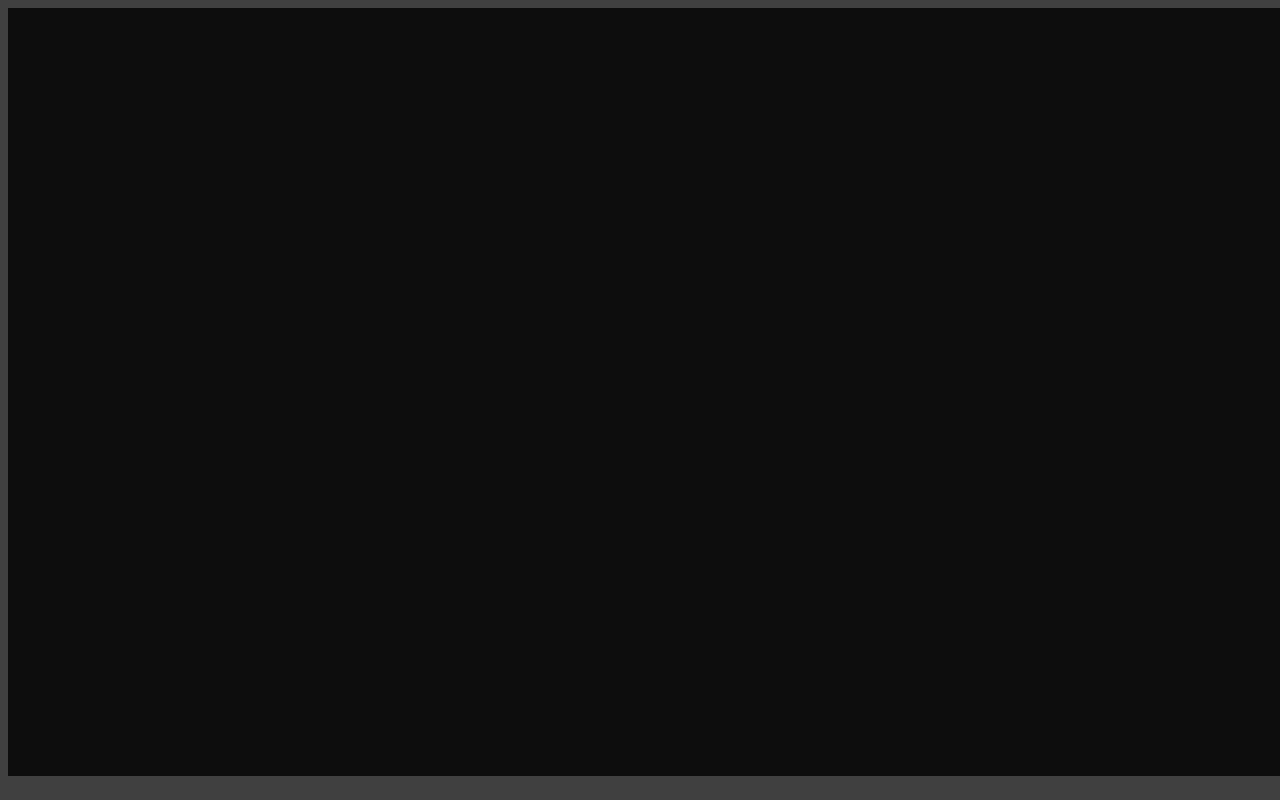
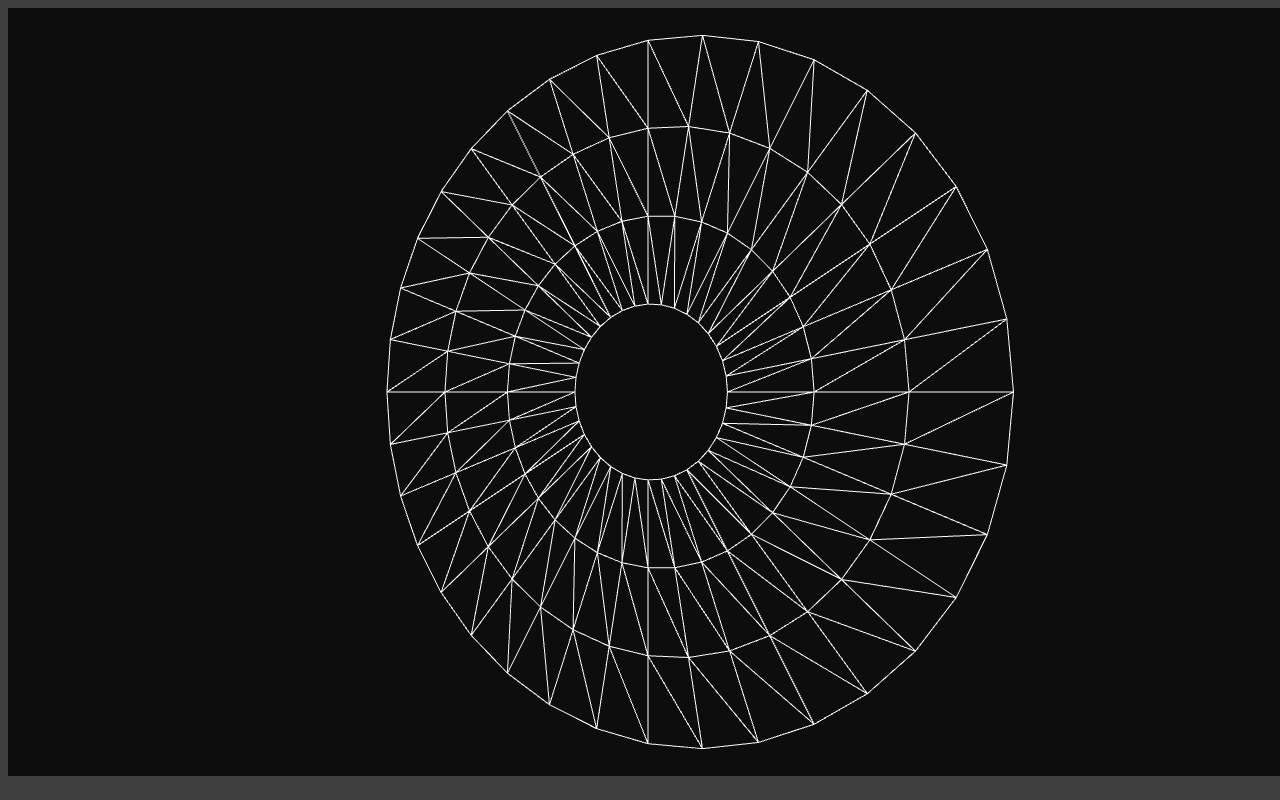
Before and after one commit to pkivolowitz/CSC3770-S-2020, a plain HTML site: page sample/index.html in a window 1280 px wide. Drawn offline with Linux system fonts and the light colour scheme; animation ran at ten frames a second.

Commit message:
lighting is good now - did not fix initialization bug

```diff
--- a/sample/index.html
+++ b/sample/index.html
@@ -38,6 +38,7 @@
 				// The "depth test" is  required  to enable display of only what is
 				// in "front".
 				gl.enable(gl.DEPTH_TEST);
+				gl.frontFace(gl.CW);
 				let P = mat4.create();
 				let V = mat4.create();
 				let M = mat4.create();
@@ -45,7 +46,7 @@
 				let MVP = mat4.create();
 
 				mat4.perspective(P, Radians(40.0), glcanvas.clientWidth / glcanvas.clientHeight, near_plane, far_plane);
-				mat4.lookAt(V, vec3.fromValues(0, 0, 8), vec3.fromValues(0, 0, 0), vec3.fromValues(0, 1, 0));
+				mat4.lookAt(V, vec3.fromValues(0, 0, 6), vec3.fromValues(0, 0, 0), vec3.fromValues(0, 1, 0));
 				// NOTE: This is NOT 15 RPM - you still have to figure that out.-
 				let theta = now * Math.PI / 6.0;
 				mat4.rotate(M, M, theta, y_axis);
@@ -121,7 +122,7 @@
 			var y_axis = vec3.fromValues(0, 1, 0);
 			var z_axis = vec3.fromValues(0, 0, 1);
 			var near_plane = 1;
-			var far_plane = 15;
+			var far_plane = 20;
 
 			var glcanvas = document.getElementById('glcanvas');
 			var txcanvas = document.getElementById("txcanvas");
@@ -133,7 +134,7 @@
 			var color_shader = {};
 			var solid_shader = {};
 			var phong_shader = {};
-			var wireframe = false;
+			var wireframe = true;
 			var number_vertices = false;
 			var display_normals = false;
 			var draw_solid = false;
@@ -150,7 +151,7 @@
 			InitializeSolidColorShader();
 			InitializePhongShader();
 
-			var disc = new Disc(0.1, 2.0, 72, 4, solid_shader);
+			var disc = new Disc(0.5, 2.0, 36, 3, solid_shader);
 			/*	These must come after shaders have been initialized.
 			*/
 
--- a/sample/shader_sources.js
+++ b/sample/shader_sources.js
@@ -135,9 +135,9 @@ vec4 ads()
 		return vec4(u_mt.ka, 1.0);
 	}
 
-	vec3 s = normalize(v_eyeCoords - vec3(u_light_position));
+	vec3 s = normalize(vec3(u_light_position) - v_eyeCoords);
 	vec3 v = normalize(-v_eyeCoords);
-	vec3 r = reflect(s, n);
+	vec3 r = reflect(-s, n);
 	vec3 diffuse = max(dot(s, n), 0.0) * u_mt.kd;
 	vec3 specular = pow(max(dot(r, v), 0.0), u_mt.kp) * u_mt.ks;
 
```
